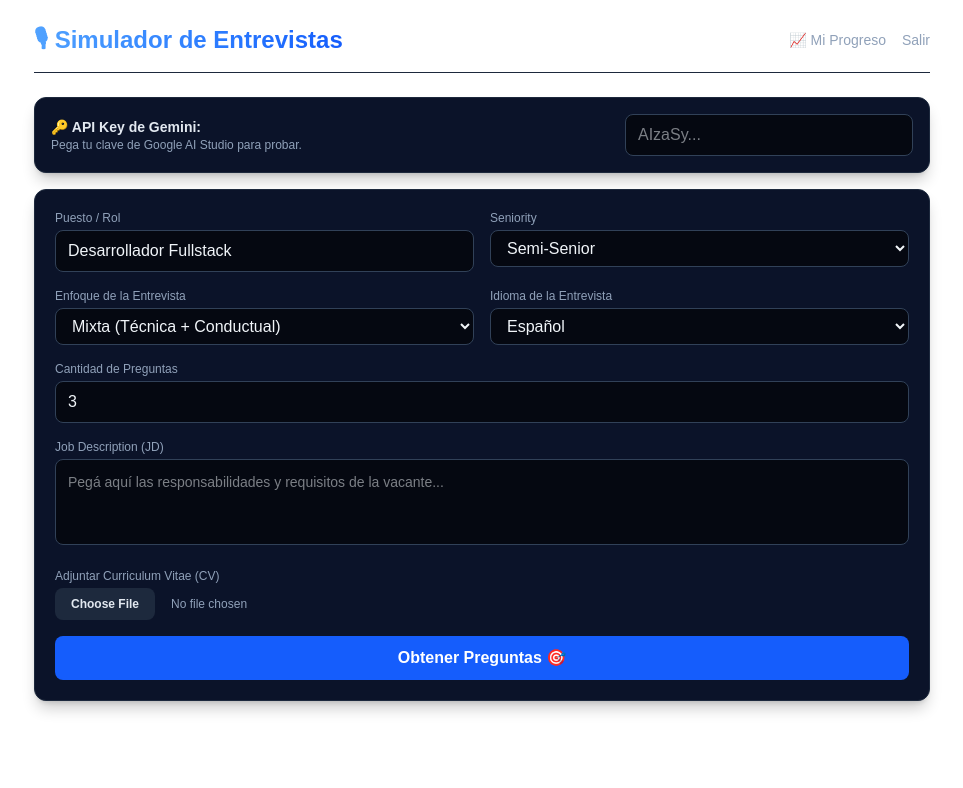
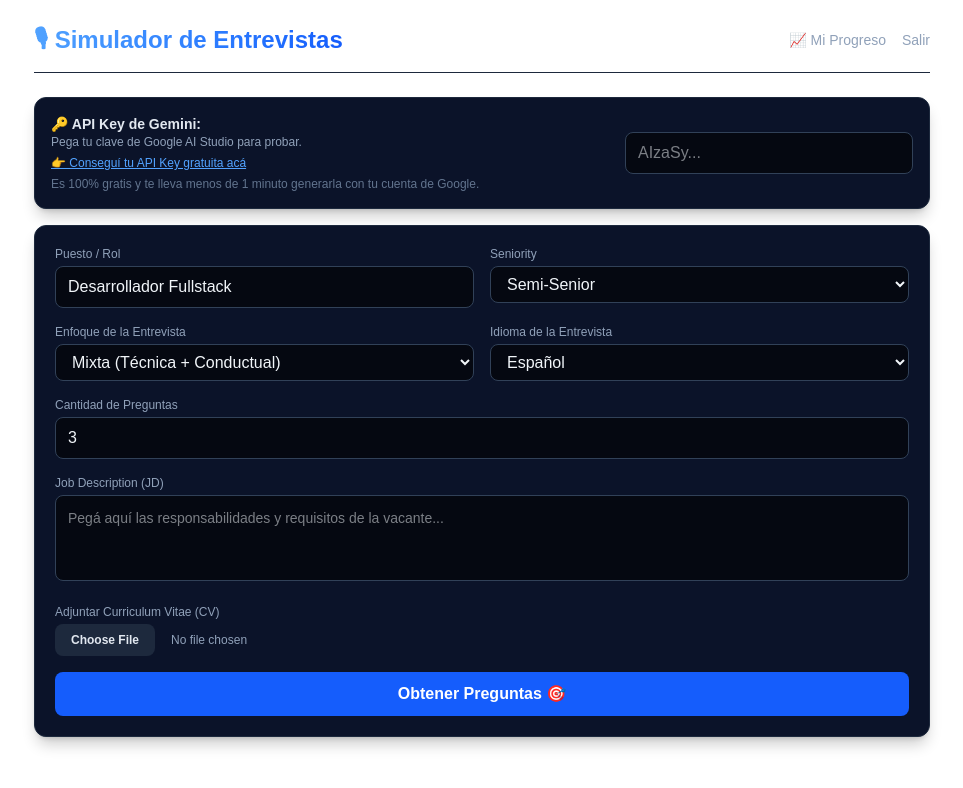
Before and after one commit to Alelimu-hr/evaluador-entrevistas-claude, a Next.js app in the folder Frontend/: page / in a window 1280 px wide. Shown: the top 788 px of the page, without its empty margins (158-1121 px from the left). Built offline with nearby package versions, Linux system fonts and the light colour scheme; no server answers.

Commit message:
feat: link para conseguir API Key de Gemini gratis

```diff
--- a/Frontend/app/page.tsx
+++ b/Frontend/app/page.tsx
@@ -405,6 +405,17 @@ export default function Home() {
               <div>
                 <label className="block text-sm font-semibold text-slate-200">🔑 API Key de Gemini:</label>
                 <p className="text-xs text-slate-400">Pega tu clave de Google AI Studio para probar.</p>
+                <a
+                  href="https://aistudio.google.com/apikey"
+                  target="_blank"
+                  rel="noopener noreferrer"
+                  className="inline-block mt-1 text-xs text-blue-400 underline hover:text-blue-300 transition-colors"
+                >
+                  👉 Conseguí tu API Key gratuita acá
+                </a>
+                <p className="text-xs text-slate-500 mt-0.5">
+                  Es 100% gratis y te lleva menos de 1 minuto generarla con tu cuenta de Google.
+                </p>
               </div>
               <div className="relative w-72">
                 <input
```
